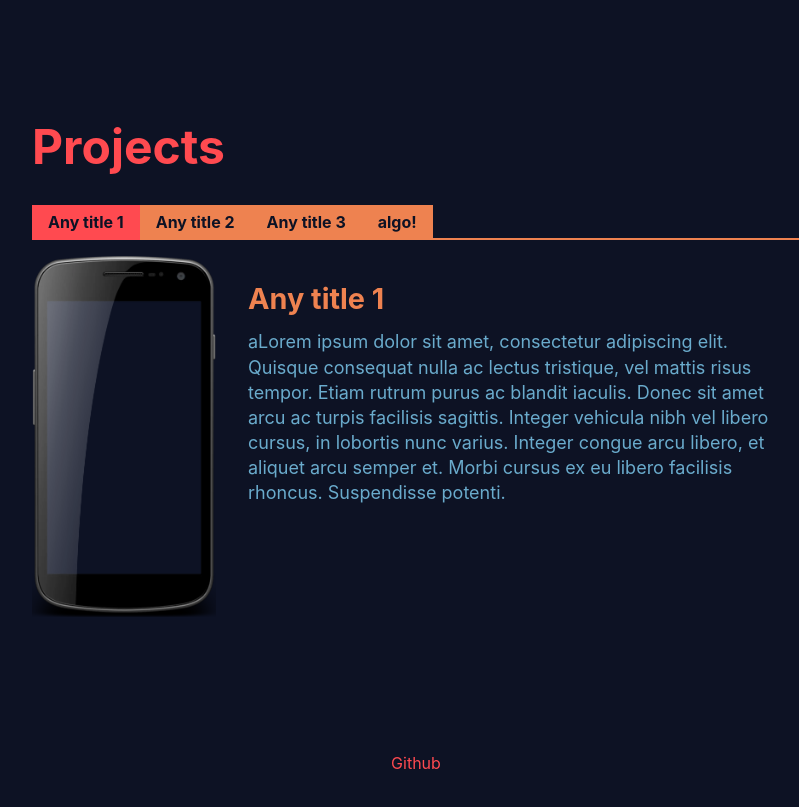
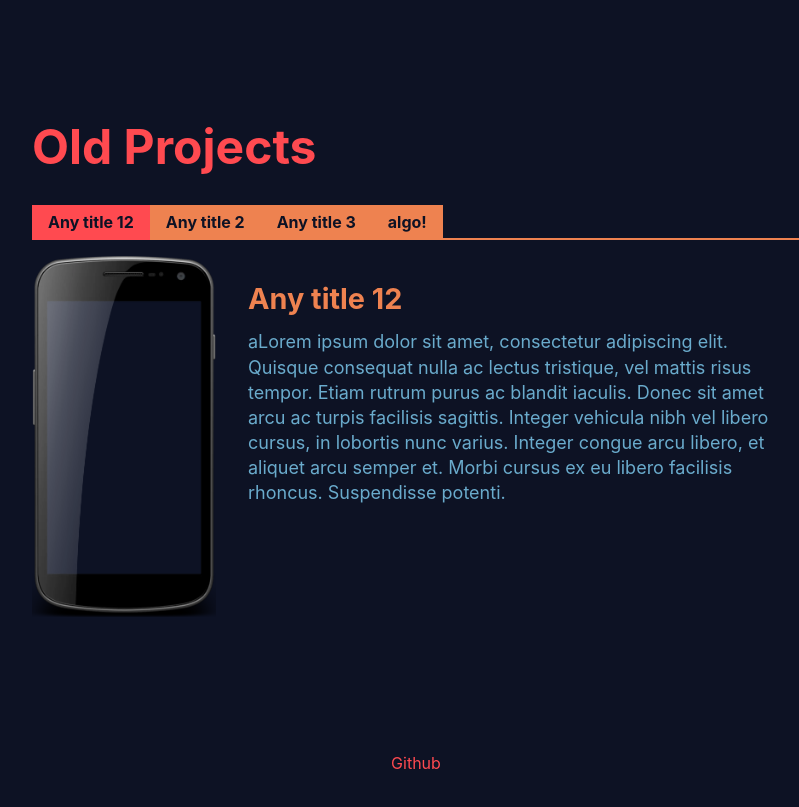
Before and after one commit to azero-dev/inferente, a React (Vite) app: page / in a window 1280 px wide. Shown: the part 1300-2107 px from the top of the page, without its empty margins (224-1023 px from the left). Built offline with nearby package versions, Linux system fonts and the light colour scheme.

Commit message:
Refactor Projects component and update data handling

```diff
--- a/src/App.jsx
+++ b/src/App.jsx
@@ -1,12 +1,14 @@
 import Hello from "./components/sections/Hello";
-import Projects from "./components/sections/projects/Projects";
+import Projects from "./components/sections/Projects";
+import projectsData from "./data/projectsData";
+import oldprojectsData from "./data/oldprojectsData";
 
 function App() {
   return (
     <>
       <Hello />
-      <Projects />
-      <Projects />
+      <Projects projectsData={projectsData} sectionType="New" />
+      <Projects projectsData={oldprojectsData} sectionType="Old" />
     </>
   );
 }
--- a/src/components/sections/projects/Projects.jsx
+++ b/src/components/sections/Projects.jsx
@@ -1,13 +1,13 @@
-import SectionContainer from "../../common/SectionContainer";
-import ReactTabsStyles from "../../common/ReactTabsStyles";
+import PropTypes from 'prop-types';
+import SectionContainer from "../common/SectionContainer";
+import ReactTabsStyles from "../common/ReactTabsStyles";
 import { Tab, Tabs, TabList, TabPanel } from "react-tabs";
-import TabContainer from "../../common/TabContainer";
-import projectsData from "../../../data/projectsData.js";
+import TabContainer from "../common/TabContainer";
 
-function Projects() {
+function Projects({ projectsData, sectionType }) {
   return (
     <SectionContainer>
-      <h1>Projects</h1>
+      {sectionType === 'New' ? <h1>Projects</h1> : <h1>Old Projects</h1>}
       <ReactTabsStyles>
         <Tabs>
           <TabList>
@@ -33,3 +33,8 @@ function Projects() {
 }
 
 export default Projects;
+
+Projects.propTypes = {
+  projectsData: [],
+  sectionType: PropTypes.string.isRequired,
+}
--- /dev/null
+++ b/src/data/oldprojectsData.js
@@ -0,0 +1,37 @@
+import phone from '../assets/Phone.webp'
+
+const oldprojectsData = [
+  {
+    id: 1,
+    title: "Any title 12",
+    description:
+      "aLorem ipsum dolor sit amet, consectetur adipiscing elit. Quisque consequat nulla ac lectus tristique, vel mattis risus tempor. Etiam rutrum purus ac blandit iaculis. Donec sit amet arcu ac turpis facilisis sagittis. Integer vehicula nibh vel libero cursus, in lobortis nunc varius. Integer congue arcu libero, et aliquet arcu semper et. Morbi cursus ex eu libero facilisis rhoncus. Suspendisse potenti.",
+    img: phone,
+    imgAlt: "phone",
+  },
+  {
+    id: 2,
+    title: "Any title 2",
+    description:
+      "bLorem ipsum dolor sit amet, consectetur adipiscing elit. Quisque consequat nulla ac lectus tristique, vel mattis risus tempor. Etiam rutrum purus ac blandit iaculis. Donec sit amet arcu ac turpis facilisis sagittis. Integer vehicula nibh vel libero cursus, in lobortis nunc varius. Integer congue arcu libero, et aliquet arcu semper et. Morbi cursus ex eu libero facilisis rhoncus. Suspendisse potenti.",
+    img: phone,
+    imgAlt: "phone",
+  },
+  {
+    id: 3,
+    title: "Any title 3",
+    description:
+      "cLorem ipsum dolor sit amet, consectetur adipiscing elit. Quisque consequat nulla ac lectus tristique, vel mattis risus tempor. Etiam rutrum purus ac blandit iaculis. Donec sit amet arcu ac turpis facilisis sagittis. Integer vehicula nibh vel libero cursus, in lobortis nunc varius. Integer congue arcu libero, et aliquet arcu semper et. Morbi cursus ex eu libero facilisis rhoncus. Suspendisse potenti.",
+    img: phone,
+    imgAlt: "phone",
+  },
+  {
+    id: 4,
+    title: "algo!",
+    description: "algo mas",
+    img: phone,
+    imgAlt: "phone",
+  }
+]
+
+export default oldprojectsData
```
Also changed, not shown: src/components/sections/About.jsx (added, +9 -0 lines).
